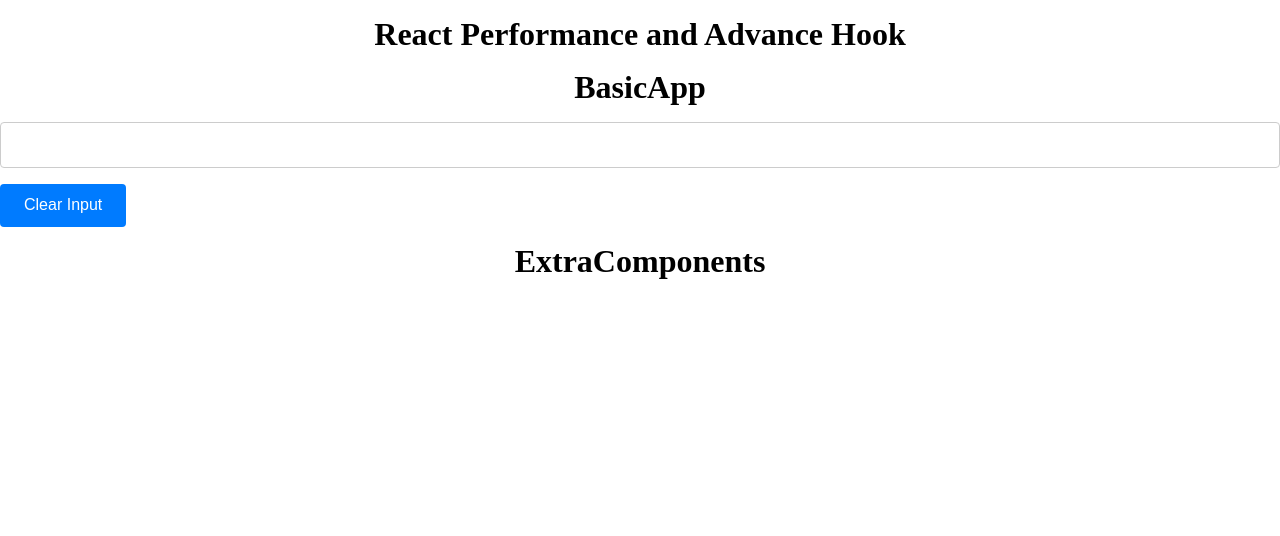
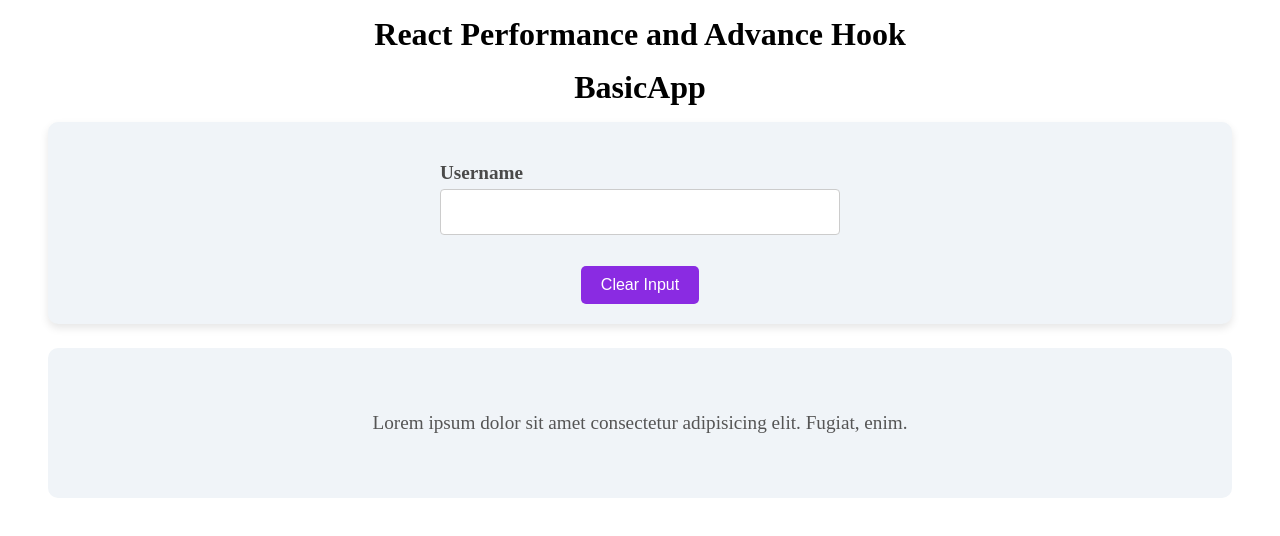
Before and after one commit to Tausifqureshi/React_Revision, a React (Vite) app: page / in a window 1280 px wide. Shown: the top 536 px of the page. Built offline with nearby package versions, Linux system fonts and the light colour scheme.

Commit message:
useMemo-Hook

```diff
--- a/src/React Perfomance and Advance Hook/BasicApp.jsx
+++ b/src/React Perfomance and Advance Hook/BasicApp.jsx
@@ -3,17 +3,15 @@ import InputForm from "./InputForm";
 import ExtraComponents from "./ExtraComponents";
 
 function BasicApp() {
-    const [userName, setUserName] = useState("");
-    console.log("Basic App Render");
+  console.log("Basic App Render");
 
-  return <div>
-
-  <h1> BasicApp </h1>
-  <InputForm userName={userName} setUserName={setUserName} />
-  <button onClick={()=> setUserName("")}> Clear Input </button>
-  <ExtraComponents/>
-
-  </div>;
+  return (
+    <div>
+      <h1> BasicApp </h1>
+      <InputForm />
+      <ExtraComponents />
+    </div>
+  );
 }
 
 export default BasicApp;
--- a/src/React Perfomance and Advance Hook/ExtraComponents.jsx
+++ b/src/React Perfomance and Advance Hook/ExtraComponents.jsx
@@ -2,10 +2,13 @@ import React from "react";
 
 function ExtraComponents() {
   console.log("Extra Component");
-  return <div>
-  <h1> ExtraComponents </h1>
-
-
+  return <div style={{
+    background: '#f0f4f8',
+    padding: "3rem 0",
+    margin: "1.5rem 3rem",
+    borderRadius: "10px",
+  }}>
+  <p> Lorem ipsum dolor sit amet consectetur adipisicing elit. Fugiat, enim. </p>
 
   </div>;
 }
--- a/src/React Perfomance and Advance Hook/InputForm.jsx
+++ b/src/React Perfomance and Advance Hook/InputForm.jsx
@@ -1,18 +1,35 @@
-import React from "react";
+
+import React, { useState } from "react";
 import styles from "./InputForm.module.css";
 
-function InputForm( {userName , setUserName} ) {
-  console.log("Input Form Components");
-  function inputHandler(e){
+function InputForm() {
+  const [userName, setUserName] = useState("");
+  console.log("Input Form Component");
+
+  function inputHandler(e) {
     setUserName(e.target.value);
     console.log(e.target);
     console.log(e.target.name);
     console.log(e.target.value);
   }
-  return <div>
-  {/* InputForm */}
-  <input type="text" name="userName" id="userName" value={ userName } onChange={inputHandler}/>
-  </div>;
+
+  return (
+    <div className={styles.container}>
+      <div className={styles.inputBox}>
+        <label htmlFor="userName" className={styles.label}>Username</label>
+        <input
+          type="text"
+          name="userName"
+          id="userName"
+          value={userName}
+          onChange={inputHandler}
+          className={styles.inputField}
+        />
+      </div>
+      {/* <button className={styles.button}>Submit</button> */}
+      <button onClick={()=> setUserName("")} className={styles.button}> Clear Input </button>
+    </div>
+  );
 }
 
 export default InputForm;
--- a/src/React Perfomance and Advance Hook/InputForm.module.css
+++ b/src/React Perfomance and Advance Hook/InputForm.module.css
@@ -0,0 +1,61 @@
+/* InputForm.module.css */
+
+.container {
+    display: flex;
+    flex-direction: column;
+    align-items: center;
+    justify-content: center;
+    padding: 20px;
+    background-color: #f0f4f8;
+    border-radius: 10px;
+    box-shadow: 0 4px 8px rgba(0, 0, 0, 0.1);
+    margin: 0 3rem ;
+  }
+
+  .inputBox {
+    margin-top: 20px;
+    display: flex;
+    flex-direction: column;
+    width: 100%;
+    max-width: 400px;
+  }
+
+  .label {
+    font-size: 1.2rem;
+    font-weight: bold;
+    color: #4a4a4a;
+    margin-bottom: 5px;
+  }
+
+  .inputField {
+    width: 100%;
+    padding: 10px;
+    font-size: 1rem;
+    border: 2px solid #ddd;
+    border-radius: 5px;
+    outline: none;
+    transition: border-color 0.3s ease;
+  }
+
+  .inputField:focus {
+    border-color: blueviolet;
+  }
+
+  .button {
+    display: block;
+    margin: 0 auto;
+    margin-top: 15px;
+    padding: 10px 20px;
+    font-size: 1rem;
+    color: white;
+    background-color: blueviolet;
+    border: none;
+    border-radius: 5px;
+    cursor: pointer;
+    transition: background-color 0.3s ease;
+
+  }
+
+  .button:hover {
+    background-color: #6b32a8;
+  }
```
Also changed, not shown: src/React Perfomance and Advance Hook/useMemoHook.jsx (added).
